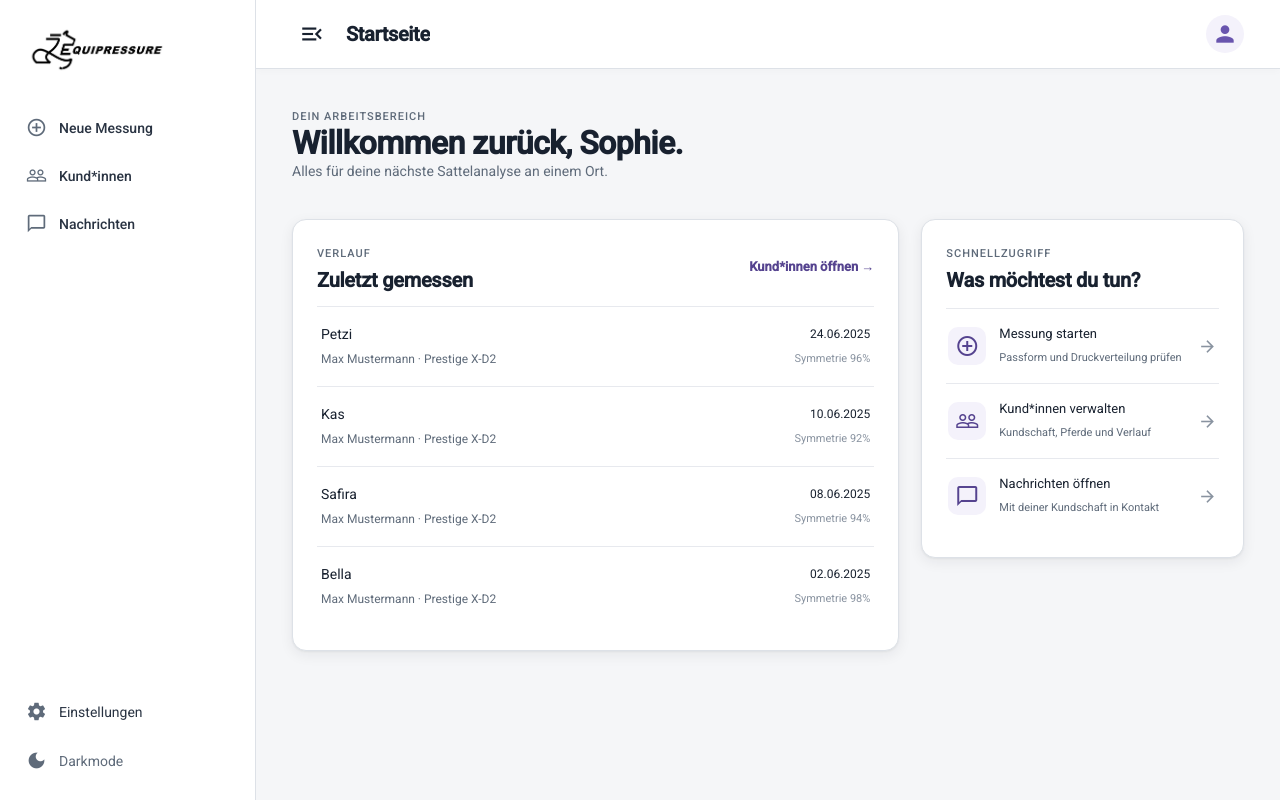
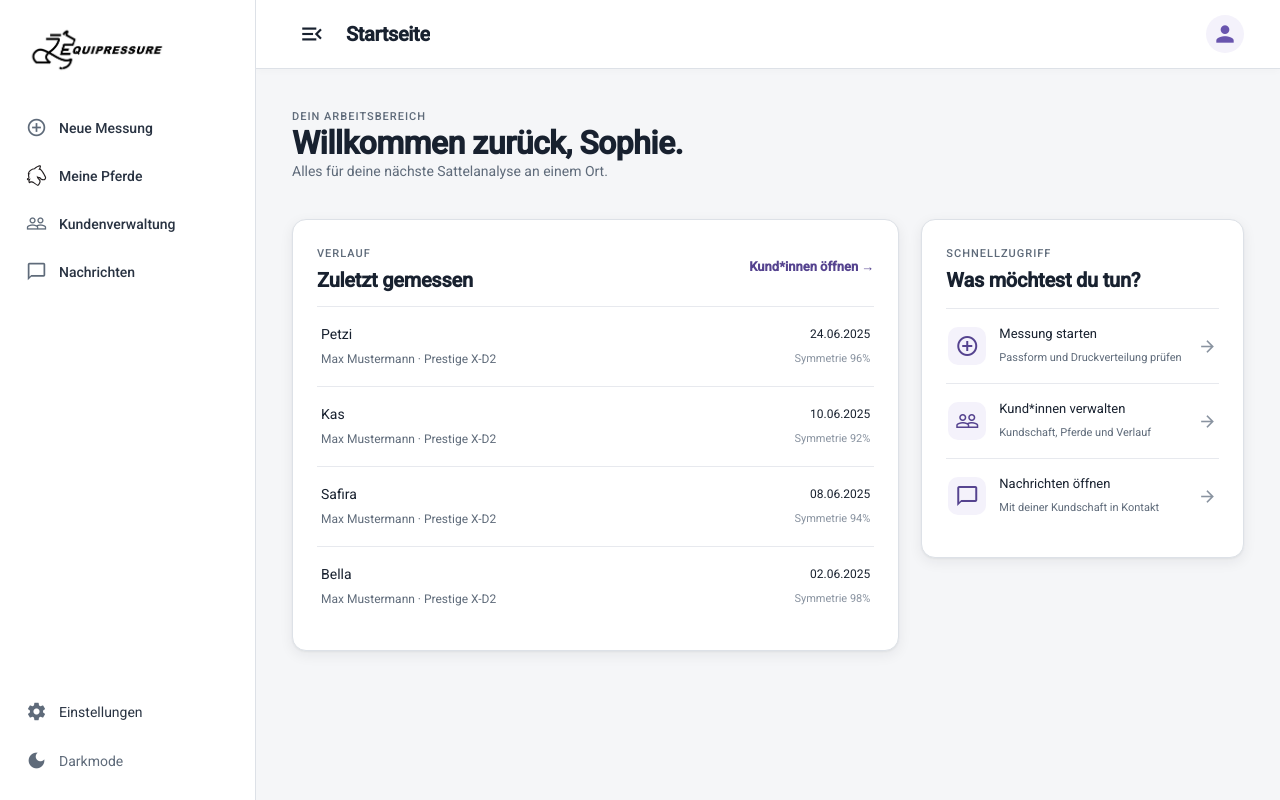
Before and after one commit to syp-equipressure/equipressure, an Angular app in the folder sattler_frontend/: page /startpage in a window 1280 px wide. Built offline with nearby package versions, Linux system fonts and the light colour scheme.

Commit message:
refactor: added my horses to sidenav

```diff
--- a/sattler_frontend/src/app/shared/sidenav/sidenav.html
+++ b/sattler_frontend/src/app/shared/sidenav/sidenav.html
@@ -13,7 +13,11 @@
         class="nav-item"
         (click)="onNavigate()"
       >
-        <span class="material-icons icon">{{ item.icon }}</span>
+          @if (item.icon === 'horse') {
+            <img class="icon-image" src="/assets/horse-icon.svg" alt="" />
+          } @else {
+            <span class="material-icons icon">{{ item.icon }}</span>
+          }
         <span class="label">{{ item.label }}</span>
         @if (item.badge) {
           <span class="badge">{{ item.badge }}</span>
--- a/sattler_frontend/src/app/shared/sidenav/sidenav.scss
+++ b/sattler_frontend/src/app/shared/sidenav/sidenav.scss
@@ -62,6 +62,14 @@
   .icon {
     font-size: 21px;
     color: t.$text-soft;
+  }
+
+  .icon-image {
+    width: 21px;
+    height: 21px;
+    flex: 0 0 21px;
+    object-fit: contain;
+    filter: var(--horse-icon-filter, none);
   }
 
   .label {
--- a/sattler_frontend/src/app/shared/sidenav/sidenav.ts
+++ b/sattler_frontend/src/app/shared/sidenav/sidenav.ts
@@ -23,7 +23,8 @@ export class SidenavComponent {
 
   readonly items: NavItem[] = [
     { label: 'Neue Messung',  icon: 'add_circle_outline', route: '/new-measurement' },
-    { label: 'Kund*innen',    icon: 'people_outline',    route: '/customers' },
+    { label: 'Meine Pferde',  icon: 'horse',              route: '/my-horses' },
+    { label: 'Kundenverwaltung', icon: 'people_outline', route: '/customers' },
     { label: 'Nachrichten',   icon: 'chat_bubble_outline', route: '/messages' },
   ];
 
```
